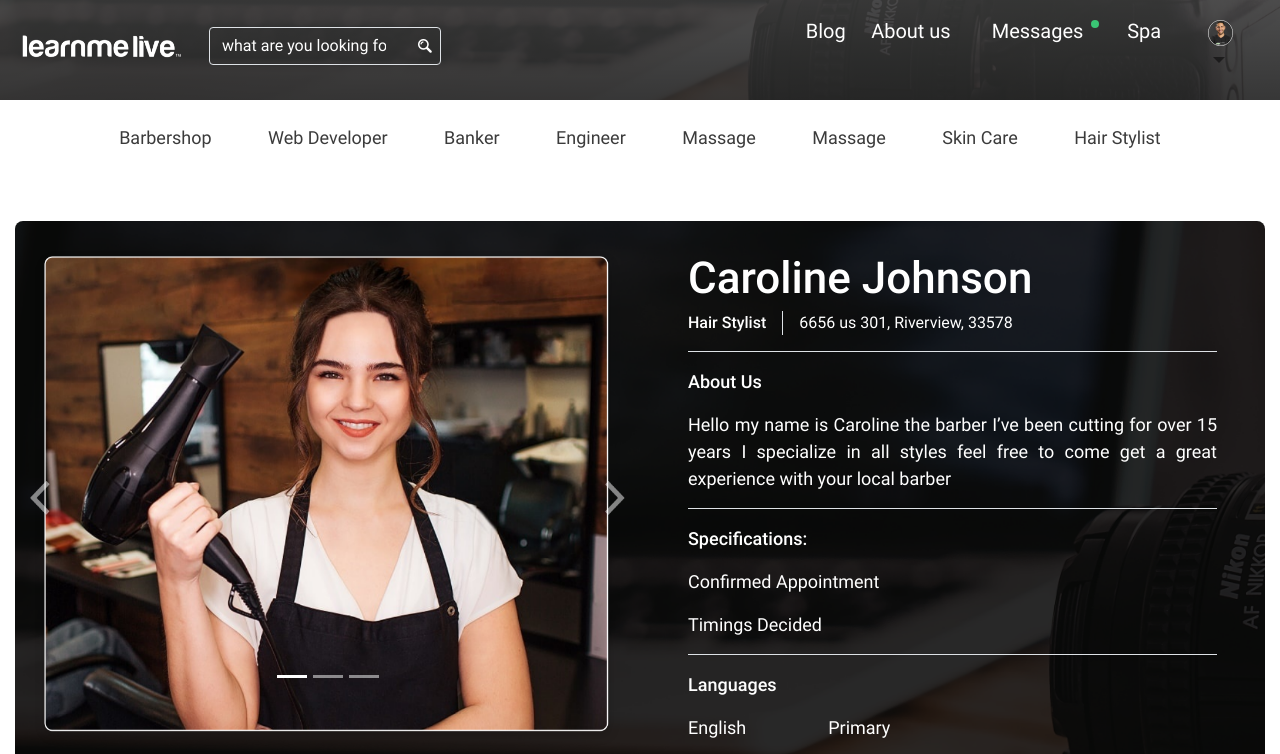
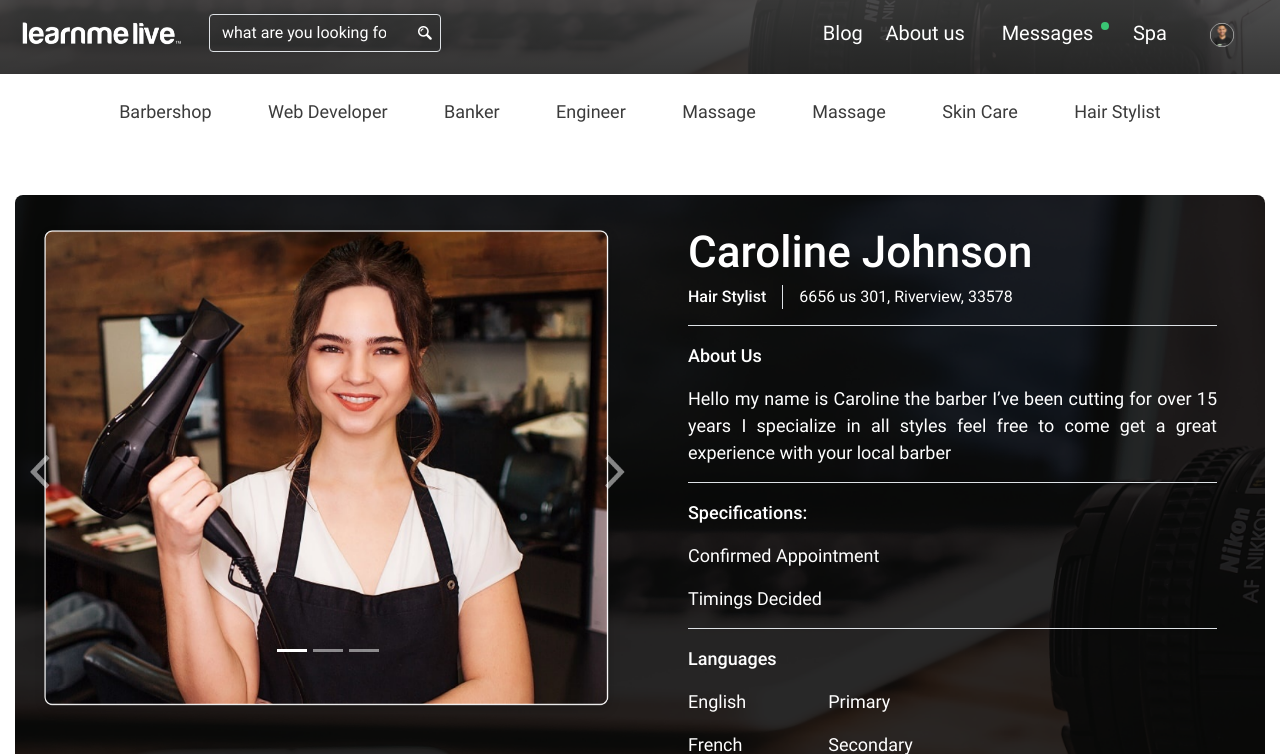
Before and after one commit to aralvi/meeting_site, a Laravel app: page /portfolio in a window 1280 px wide; the page is wider, and only the part inside the window is pictured. Shown: the top 754 px of that part. Run offline with Laravel 8, Linux system fonts and the light colour scheme; the visitor is signed in with stand-in values (Sample User, id 1); parts of the project's set-up code (start-up, migrations or seed data) failed here and were passed over; some libraries are stand-ins or nearby versions.

Commit message:
1-3-21 partials changes

```diff
--- a/resources/views/frontend/appoinment.blade.php
+++ b/resources/views/frontend/appoinment.blade.php
@@ -7,7 +7,9 @@
   <link rel="stylesheet" type="text/css" href="{{ asset('assets/frontend/css/dashboard.css') }}">
   <link rel="stylesheet" type="text/css" href="{{ asset('assets/frontend/css/utility.css') }}">
   <link rel="stylesheet" type="text/css" href="{{ asset('assets/frontend/css/navbar.css') }}">
-
+  <style type="text/css">
+    .dropdown-toggle::after{display: none;}
+  </style>
 	@endsection
 {{-- head end --}}
 
--- a/resources/views/frontend/portfolio.blade.php
+++ b/resources/views/frontend/portfolio.blade.php
@@ -8,7 +8,9 @@
   <link rel="stylesheet" type="text/css" href="{{ asset('assets/frontend/css/utility.css') }}">
   <link rel="stylesheet" type="text/css" href="{{ asset('assets/frontend/css/navbar.css') }}">
   <link rel="stylesheet" type="text/css" href="{{ asset('assets/frontend/css/portfolio.css') }}">
-
+  <style type="text/css">
+    .dropdown-toggle::after{display: none;}
+  </style>
 	@endsection
 {{-- head end --}}
 
--- a/routes/web.php
+++ b/routes/web.php
@@ -16,15 +16,14 @@
 // });
 Route::get('/', function () {
     return view('frontend.index');
+})->name('index');
 
-})->name('index');
 Route::get('appointment', function () {
     return view('frontend.appoinment');
 })->name('appointment');
 
 Route::get('portfolio', function () {
     return view('frontend.portfolio');
-
 })->name('portfolio');
 
 Route::get('category/sub_categories','CategoryController@getSubCategories')->name('get.sub_categories');
```
